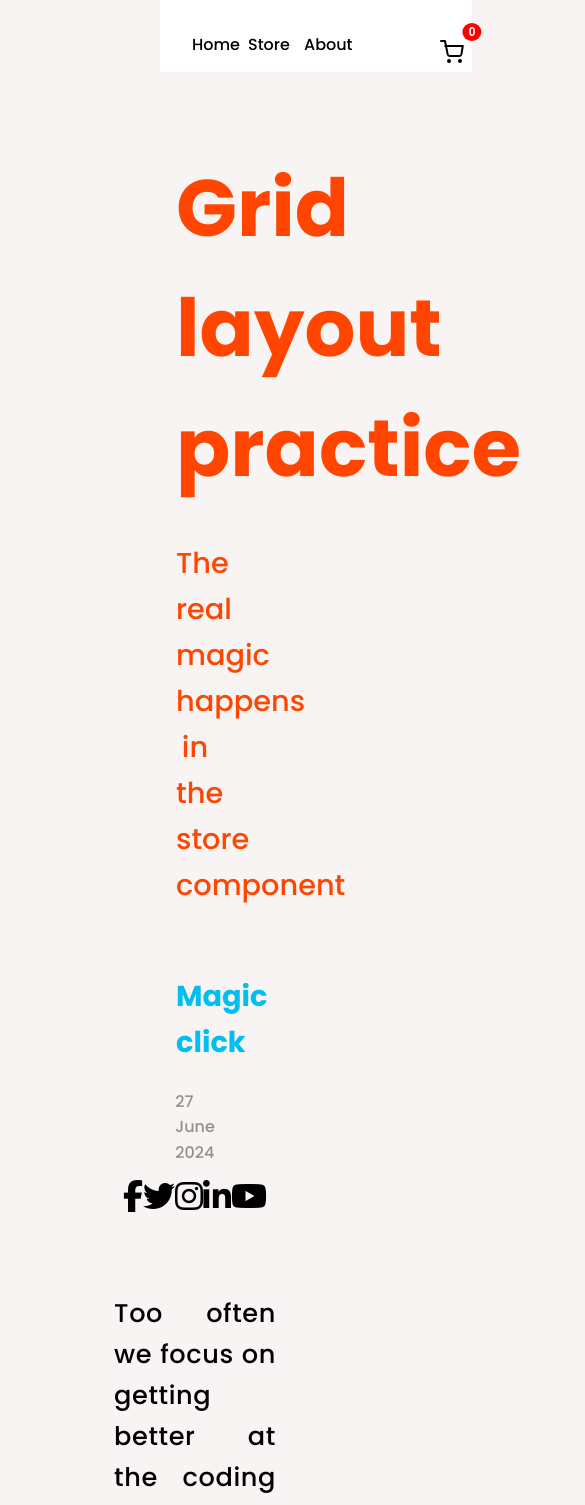
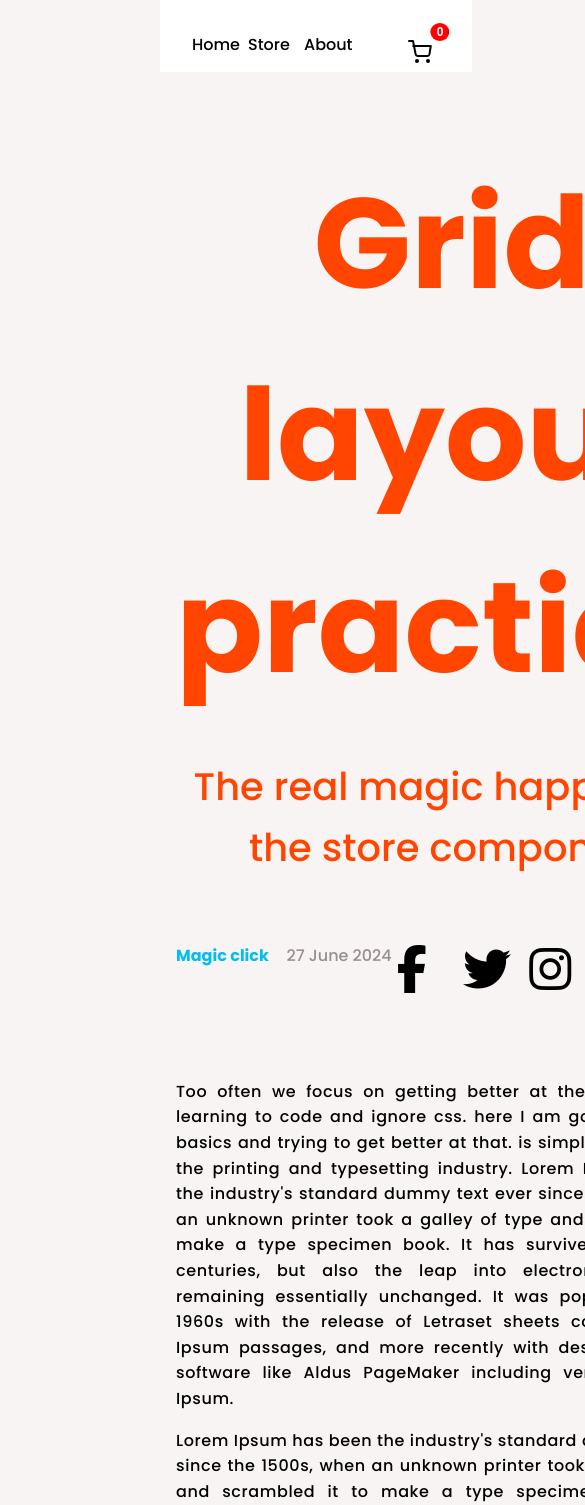
Before and after one commit to shazkhan2/Shopping_app, a React (Vite) app: page / in a window 390 px wide. Shown: the top 1505 px of the page, 585 px wide, since content can reach past the window. Built offline with nearby package versions, Linux system fonts and the light colour scheme.

Commit message:
media query for home page done

```diff
--- a/src/components/Navbar.css
+++ b/src/components/Navbar.css
@@ -7,11 +7,13 @@ nav {
     width: 100%;
     max-width: 80%;
     background-color: white;
+
 }
 ul {
     display: flex;
     flex-direction: row;
-    padding: 0 0 0 2em;  margin: 0;
+    padding: 0 0 0 2em;
+    margin: 0;
   flex: 1;
   max-width: 60%;
 
@@ -31,6 +33,7 @@ ul li a {
     display: inline-block;
     padding: 8px;
     margin-left: 16px;
+    margin-right: 2rem;
     border: none;
     background: none;
     cursor: pointer;
--- a/src/pages/Home.css
+++ b/src/pages/Home.css
@@ -141,64 +141,42 @@ h4 {
   grid-row-end: 3;
 }
 
-.aside {
-  background-color: red;
-}
+
 @media only screen and (max-width: 550px) {
-  .home-container,
-  .top-part,
-  .header,
-  .personal,
-  .text,
-  .li-section,
-  .last-part,
-  .image-quote,
-  .publish-date
-  .social {
+
+  .home-container {
+    margin-right: 5rem;
     display: flex;
     flex-direction: column;
-    justify-content: space-between;
-
+    flex-wrap: wrap;
 
   }
 
-  .title {
-    font-size: 5rem;
-    text-align: center;
-  }
-
-  .magic,
-  .personal .click,
-  .quote,
-  h3 {
-    font-size: 1.8rem;
-    text-align: center;
-  }
-
-  .social {
-    font-size: 2rem;
-    flex-direction: row;
-    justify-content: center;
+  .header {
+    color: green;
+    display: flex;
+    flex-direction: column;
   }
 
   .text {
-    font-size: 1.6rem;
-    align-items: center;
+display: flex;
+flex-direction: column;
+min-width: 550px;
+}
+
+.li-section {
+  display: flex;
+  flex-direction: column;
+  min-width: 550px;
   }
 
-  .last-part ul {
+  .li-section ul {
     display: flex;
     flex-direction: column;
-    text-align: left;
-
-  }
-
-  .image-quote {
-    align-items: center;
-  }
-
-  .publish-date {
-    align-self: center;
-  }
+    min-width: 550px;
+    }
+    .li-section aside blockquote {
+      display: flex;
+      }
 
 }
```
